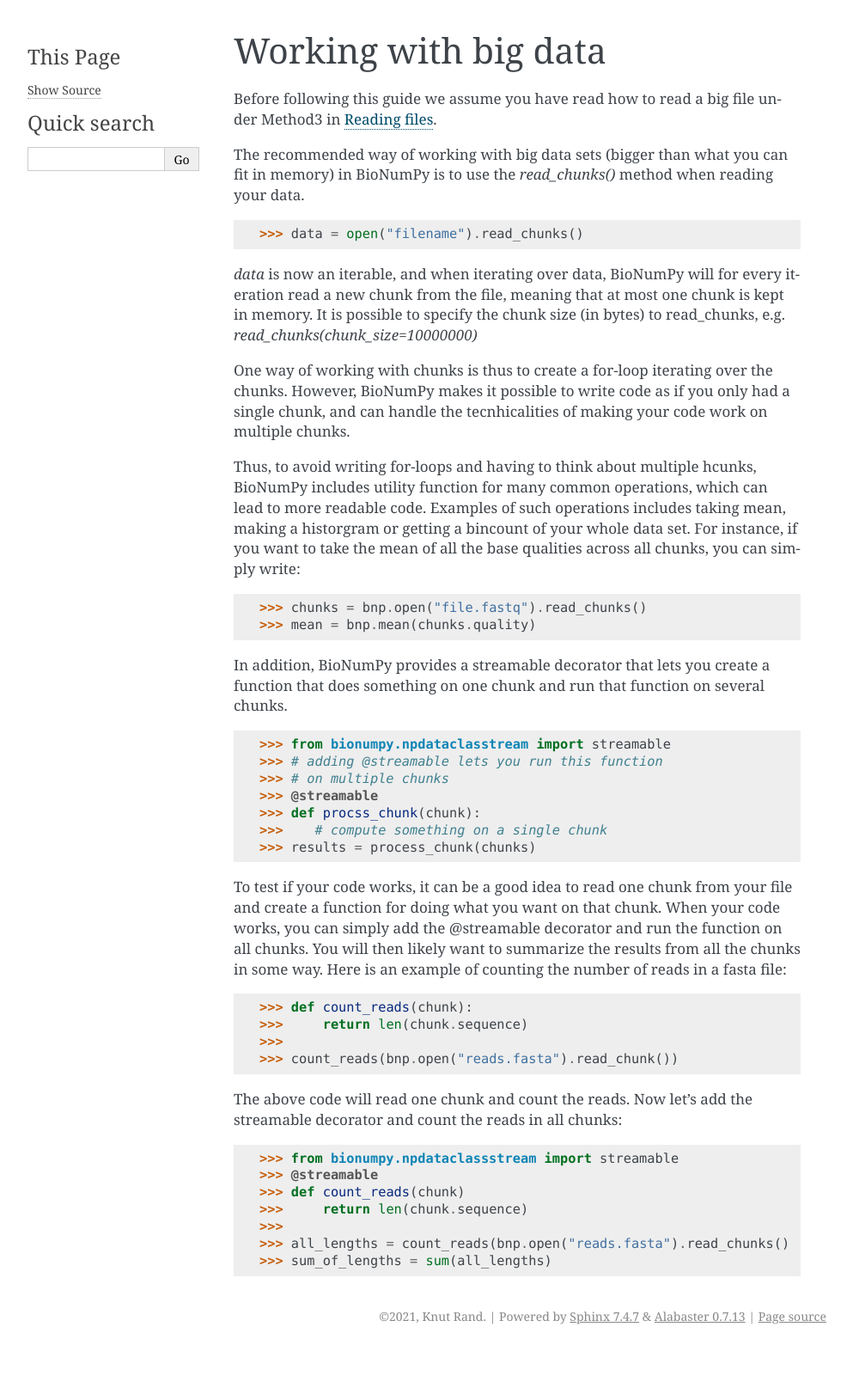
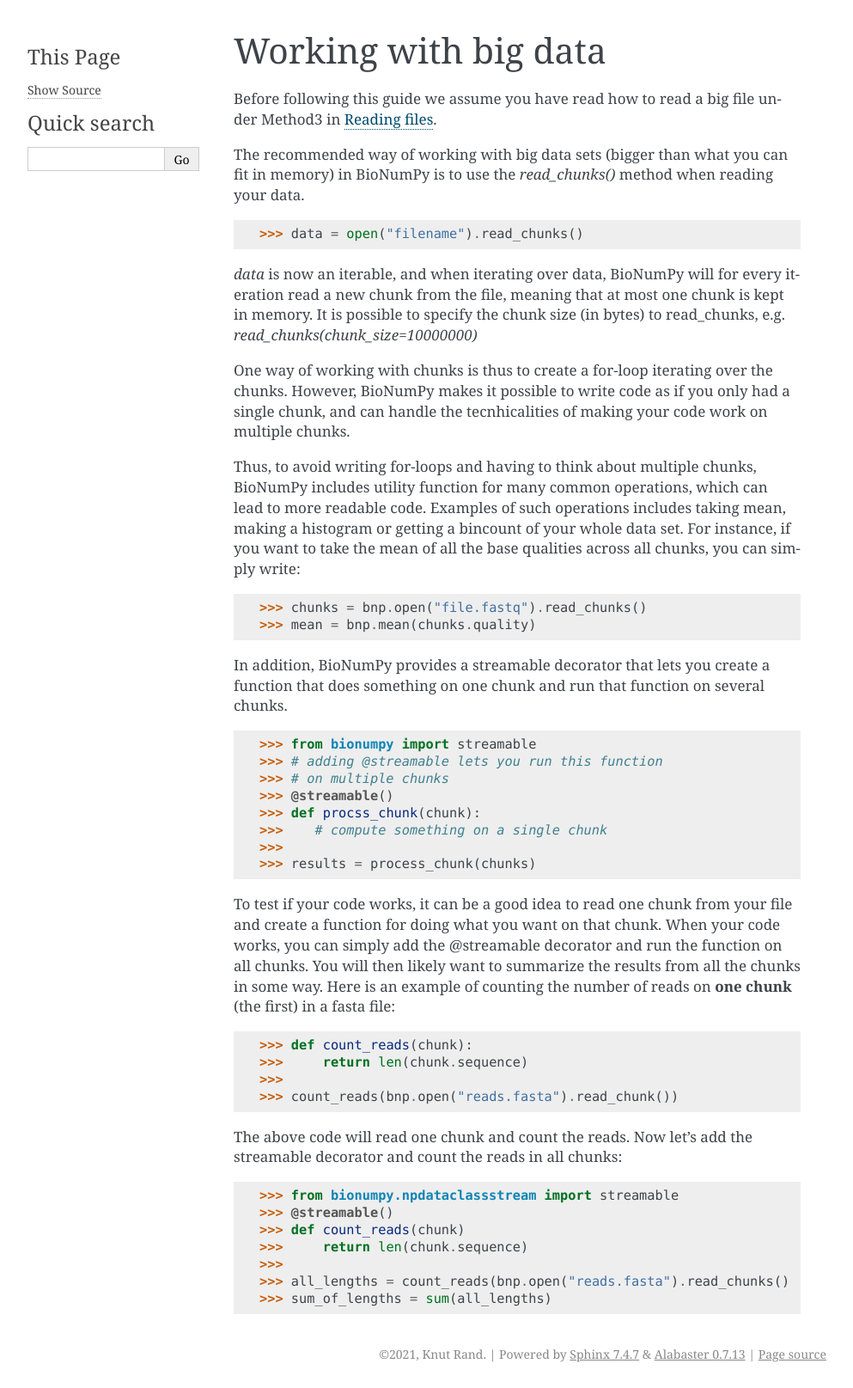
Before and after one commit to bionumpy/bionumpy, a Sphinx documentation site: the page built from docs/source/working_with_big_data.rst, in a window 1280 px wide. Shown: the whole page at 86% size, without its empty margins (148-1141 px from the left). Built offline with Sphinx 7.4.7, drawn with Linux system fonts in a browser that asks for light colours; before the commit the page ends 1571 px from its top, so only the background shows below that.

Commit message:
Typos in documentation

```diff
--- a/docs/source/working_with_big_data.rst
+++ b/docs/source/working_with_big_data.rst
@@ -12,22 +12,23 @@ The recommended way of working with big data sets (bigger than what you can fit
 
 One way of working with chunks is thus to create a for-loop iterating over the chunks. However, BioNumPy makes it possible to write code as if you only had a single chunk, and can handle the tecnhicalities of making your code work on multiple chunks.
 
-Thus, to avoid writing for-loops and having to think about multiple hcunks, BioNumPy includes utility function for many common operations, which can lead to more readable code. Examples of such operations includes taking mean, making a historgram or getting a bincount of your whole data set. For instance, if you want to take the mean of all the base qualities across all chunks, you can simply write:
+Thus, to avoid writing for-loops and having to think about multiple chunks, BioNumPy includes utility function for many common operations, which can lead to more readable code. Examples of such operations includes taking mean, making a histogram or getting a bincount of your whole data set. For instance, if you want to take the mean of all the base qualities across all chunks, you can simply write:
 
     >>> chunks = bnp.open("file.fastq").read_chunks()
     >>> mean = bnp.mean(chunks.quality)
 
 In addition, BioNumPy provides a streamable decorator that lets you create a function that does something on one chunk and run that function on several chunks.
 
-    >>> from bionumpy.npdataclasstream import streamable
+    >>> from bionumpy import streamable
     >>> # adding @streamable lets you run this function
     >>> # on multiple chunks
-    >>> @streamable
+    >>> @streamable()
     >>> def procss_chunk(chunk):
     >>>    # compute something on a single chunk
+    >>>
     >>> results = process_chunk(chunks)
 
-To test if your code works, it can be a good idea to read one chunk from your file and create a function for doing what you want on that chunk. When your code works, you can simply add the @streamable decorator and run the function on all chunks. You will then likely want to summarize the results from all the chunks in some way. Here is an example of counting the number of reads in a fasta file:
+To test if your code works, it can be a good idea to read one chunk from your file and create a function for doing what you want on that chunk. When your code works, you can simply add the @streamable decorator and run the function on all chunks. You will then likely want to summarize the results from all the chunks in some way. Here is an example of counting the number of reads on **one chunk** (the first) in a fasta file:
 
     >>> def count_reads(chunk):
     >>>     return len(chunk.sequence)
@@ -37,7 +38,7 @@ To test if your code works, it can be a good idea to read one chunk from your fi
 The above code will read one chunk and count the reads. Now let's add the streamable decorator and count the reads in all chunks:
 
     >>> from bionumpy.npdataclassstream import streamable
-    >>> @streamable
+    >>> @streamable()
     >>> def count_reads(chunk)
     >>>     return len(chunk.sequence)
     >>>
--- a/docs/tutorials/fastqc.rst
+++ b/docs/tutorials/fastqc.rst
@@ -48,7 +48,7 @@ If we want to do this across all all sequence chunks, we can create a function t
     >>>     mask = (sequences == ord("G")) | (sequences == ord("C"))
     >>>     return np.mean(mask, axis=-1)
 
-We want to create a histogram of the gc-content values from all chunks. We could call get_gc_content on each chunk, add the results to a list and create a historgram from the final list, but BioNumPy also provides a utility function for creating a histogram from the results from multiple chunks:
+We want to create a histogram of the gc-content values from all chunks. We could call get_gc_content on each chunk, add the results to a list and create a histogram from the final list, but BioNumPy also provides a utility function for creating a histogram from the results from multiple chunks:
 
     >>> histogram, _ = bnp.histogram(get_gc_content(reads), bins=50, range=(0, 1))
     >>> plt.plot(histogram)
```
